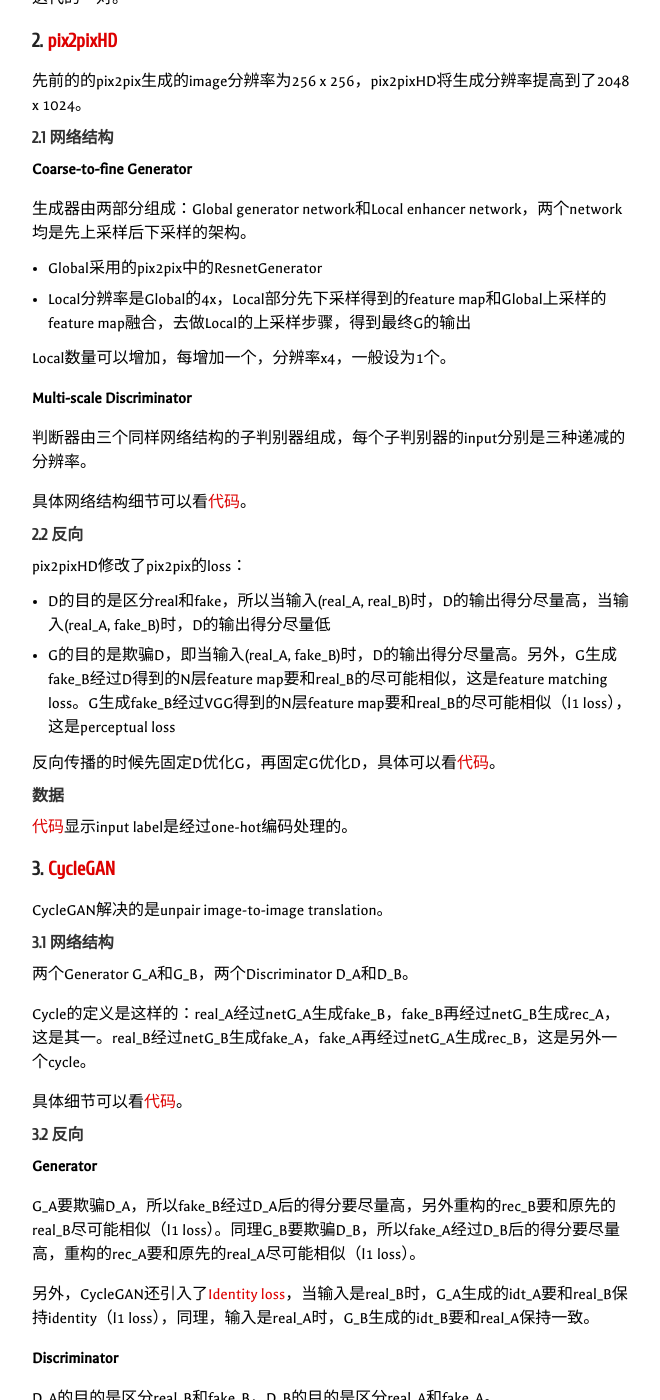
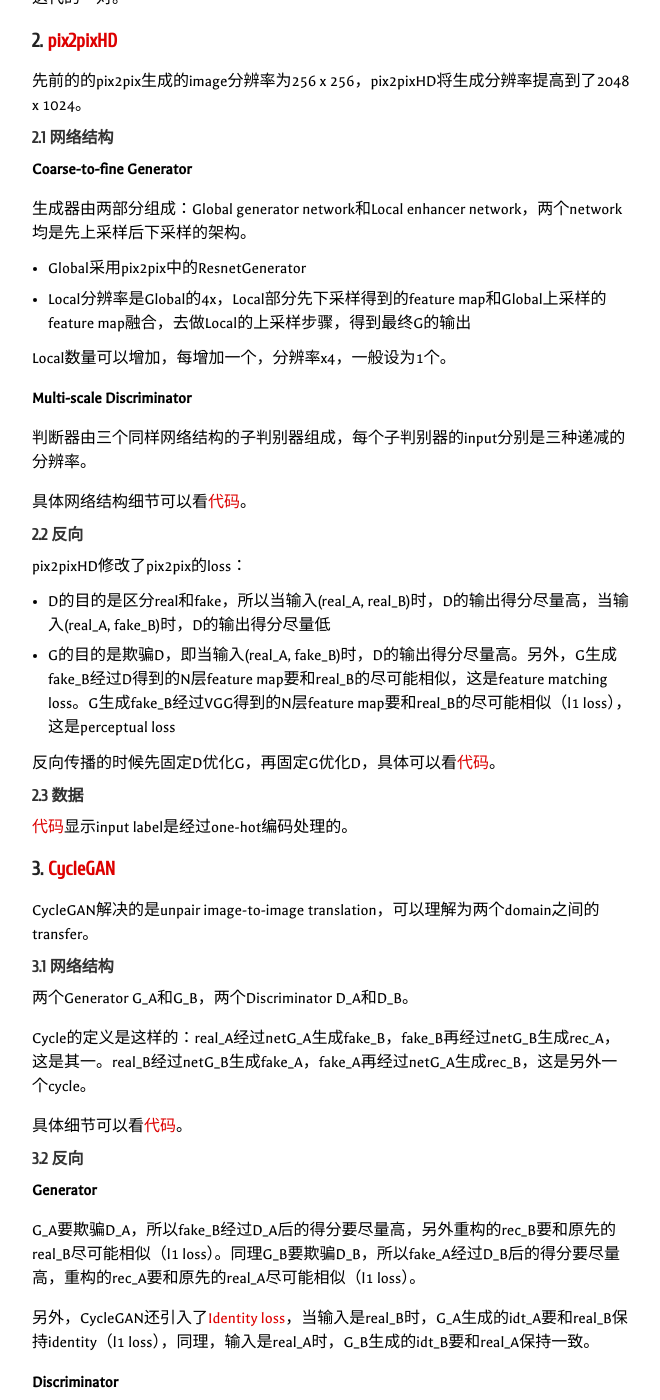
Before and after one commit to 7color94/7color94.github.io, a Jekyll site: the page built from _posts/2018-10-10-pix2pix.md, in a window 1280 px wide and 1400 px high, scrolled down 728 px. Shown: the whole window, without its empty margins (308-968 px from the left). Built offline with Jekyll 4.4.1, drawn with Linux system fonts in a browser that asks for light colours; nearby versions of some CDN libraries; comment, search, counter and statistics services are not loaded.

Commit message:
update pix2pix

```diff
--- a/_posts/2018-10-10-pix2pix.md
+++ b/_posts/2018-10-10-pix2pix.md
@@ -30,7 +30,7 @@ real_A过Generator得到fake_B
 - D的目的是区分real和fake，所以当输入(real_A, real_B)时，D的输出得分尽量高，当输入(real_A, fake_B)时，D的输出得分尽量低
 - G的目的是欺骗D，即当输入(real_A, fake_B)时，D的输出得分尽量高。另外，G的另外一个监督loss是让fake_B尽量接近real_B，即fake_B和real_B之间挂一个l1 loss
 
-反向传播的时候先固定G优化D，再固定D优化G，具体可以看[代码](https://github.com/junyanz/pytorch-CycleGAN-and-pix2pix/blob/master/models/pix2pix_model.py)。
+反向传播的时候先固定G优化D，再固定D优化G，具体可以看[代码](https://github.com/junyanz/pytorch-CycleGAN-and-pix2pix/blob/master/models/pix2pix_model.py#L99)。
 
 #### 1.4 Image pool
 
@@ -66,13 +66,13 @@ pix2pixHD修改了pix2pix的loss：
 
 反向传播的时候先固定D优化G，再固定G优化D，具体可以看[代码](https://github.com/NVIDIA/pix2pixHD/blob/master/train.py#L72)。
 
-#### 数据
+#### 2.3 数据
 
 [代码](https://github.com/NVIDIA/pix2pixHD/blob/master/models/pix2pixHD_model.py#L113)显示input label是经过one-hot编码处理的。
 
 ### 3. [CycleGAN](https://arxiv.org/pdf/1703.10593.pdf)
 
-CycleGAN解决的是unpair image-to-image translation。
+CycleGAN解决的是unpair image-to-image translation，可以理解为两个domain之间的transfer。
 
 #### 3.1 网络结构
 
```
Also changed, not shown: other parts of _posts/2018-10-10-pix2pix.md (+1 -1 lines).
